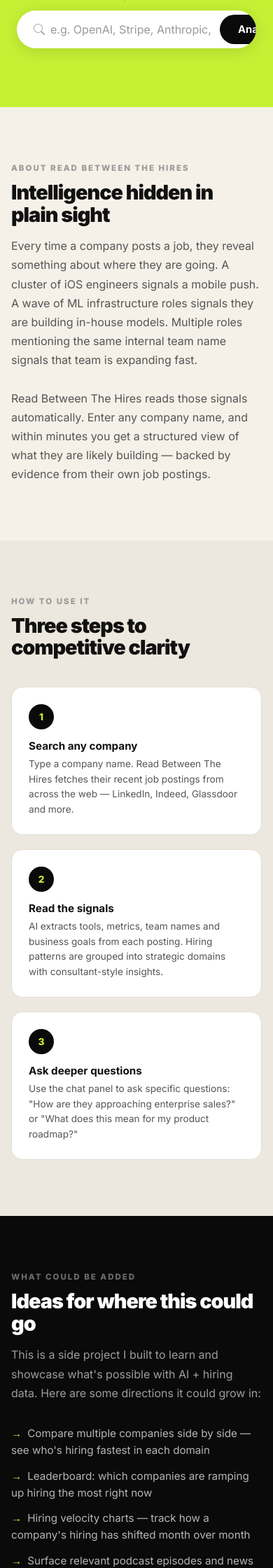
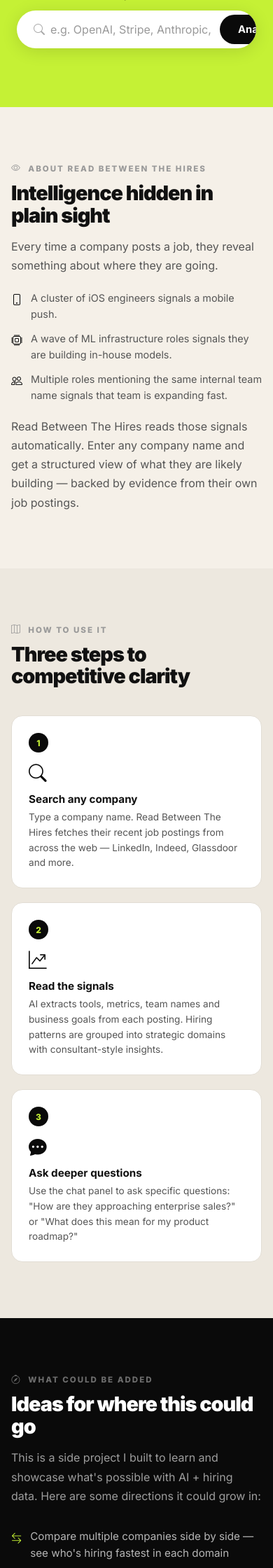
Before and after one commit to sath-commits/Compete_strategy, a Flask app: page / in a window 390 px wide. Shown: the part 400-2640 px from the top of the page at 70% size. Run offline with Flask 3, Linux system fonts and the light colour scheme; data that the repository does not hold is empty.

Commit message:
Add icons tastefully throughout static sections
- Hero eyebrow: lightning bolt icon
- About: eye icon on eyebrow; signal examples restructured as icon list
  (phone → mobile, cpu → ML infra, people → team expansion)
- How to Use: map icon on eyebrow; large icons on each step card
  (search, graph-up-arrow, chat-dots)
- Ideas section: compass icon on eyebrow; each idea gets a relevant icon
  (compare, trophy, graph, newspaper, envelope, grid heatmap)
- Contact: person-circle icon on eyebrow

Co-Authored-By: Claude Sonnet 4.6 <noreply@anthropic.com>

```diff
--- a/templates/index.html
+++ b/templates/index.html
@@ -337,12 +337,16 @@
     .steps { display: grid; grid-template-columns: repeat(auto-fit, minmax(220px, 1fr)); gap: 20px; margin-top: 40px; }
     .step-card { background: var(--white); border-radius: var(--radius); padding: 24px; border: 1px solid var(--border); }
     .step-num {
-      width: 36px; height: 36px; background: var(--black); color: var(--lime);
+      width: 28px; height: 28px; background: var(--black); color: var(--lime);
       border-radius: 50%; display: flex; align-items: center; justify-content: center;
-      font-size: 0.85rem; font-weight: 800; margin-bottom: 14px;
+      font-size: 0.75rem; font-weight: 800; margin-bottom: 14px;
     }
+    .step-card-icon { font-size: 1.6rem; color: var(--black); display: block; margin-bottom: 12px; }
     .step-title { font-size: 0.95rem; font-weight: 700; margin-bottom: 6px; }
     .step-desc { font-size: 0.85rem; color: var(--text-2); line-height: 1.6; }
+
+    /* Section eyebrow icons */
+    .section-eyebrow i { margin-right: 5px; font-size: 0.8rem; }
 
     /* Roadmap */
     .roadmap-grid { display: grid; grid-template-columns: repeat(auto-fit, minmax(240px, 1fr)); gap: 16px; margin-top: 40px; }
@@ -528,7 +532,7 @@
 
 <!-- ── Hero ── -->
 <section class="hero">
-  <div class="hero-eyebrow">Competitive Intelligence · Powered by AI</div>
+  <div class="hero-eyebrow"><i class="bi bi-lightning-charge-fill"></i> Competitive Intelligence · Powered by AI</div>
   <h1>What is your competitor building?</h1>
   <p class="hero-sub">Analyze any company's hiring patterns and uncover their product strategy before they announce it.</p>
 
@@ -667,12 +671,27 @@
 <section class="info-section" id="about">
   <div class="container">
     <div style="max-width:680px">
-      <p class="section-eyebrow">About Read Between The Hires</p>
+      <p class="section-eyebrow"><i class="bi bi-eye"></i> About Read Between The Hires</p>
       <h2 class="section-heading">Intelligence hidden in plain sight</h2>
       <p class="section-body">
-        Every time a company posts a job, they reveal something about where they are going. A cluster of iOS engineers signals a mobile push. A wave of ML infrastructure roles signals they are building in-house models. Multiple roles mentioning the same internal team name signals that team is expanding fast.
-        <br><br>
-        Read Between The Hires reads those signals automatically. Enter any company name, and within minutes you get a structured view of what they are likely building — backed by evidence from their own job postings.
+        Every time a company posts a job, they reveal something about where they are going.
+      </p>
+      <div style="margin-top:20px;display:flex;flex-direction:column;gap:12px;max-width:560px">
+        <div style="display:flex;align-items:flex-start;gap:12px;font-size:0.9rem;color:var(--text-2);line-height:1.6">
+          <i class="bi bi-phone" style="color:var(--black);font-size:1rem;flex-shrink:0;margin-top:2px"></i>
+          <span>A cluster of iOS engineers signals a mobile push.</span>
+        </div>
+        <div style="display:flex;align-items:flex-start;gap:12px;font-size:0.9rem;color:var(--text-2);line-height:1.6">
+          <i class="bi bi-cpu" style="color:var(--black);font-size:1rem;flex-shrink:0;margin-top:2px"></i>
+          <span>A wave of ML infrastructure roles signals they are building in-house models.</span>
+        </div>
+        <div style="display:flex;align-items:flex-start;gap:12px;font-size:0.9rem;color:var(--text-2);line-height:1.6">
+          <i class="bi bi-people" style="color:var(--black);font-size:1rem;flex-shrink:0;margin-top:2px"></i>
+          <span>Multiple roles mentioning the same internal team name signals that team is expanding fast.</span>
+        </div>
+      </div>
+      <p class="section-body" style="margin-top:20px">
+        Read Between The Hires reads those signals automatically. Enter any company name and get a structured view of what they are likely building — backed by evidence from their own job postings.
       </p>
     </div>
   </div>
@@ -681,21 +700,24 @@
 <!-- ── How to Use ── -->
 <section class="info-section alt" id="how-to-use">
   <div class="container">
-    <p class="section-eyebrow">How to use it</p>
+    <p class="section-eyebrow"><i class="bi bi-map"></i> How to use it</p>
     <h2 class="section-heading">Three steps to competitive clarity</h2>
     <div class="steps">
       <div class="step-card">
         <div class="step-num">1</div>
+        <i class="bi bi-search step-card-icon"></i>
         <div class="step-title">Search any company</div>
         <div class="step-desc">Type a company name. Read Between The Hires fetches their recent job postings from across the web — LinkedIn, Indeed, Glassdoor and more.</div>
       </div>
       <div class="step-card">
         <div class="step-num">2</div>
+        <i class="bi bi-graph-up-arrow step-card-icon"></i>
         <div class="step-title">Read the signals</div>
         <div class="step-desc">AI extracts tools, metrics, team names and business goals from each posting. Hiring patterns are grouped into strategic domains with consultant-style insights.</div>
       </div>
       <div class="step-card">
         <div class="step-num">3</div>
+        <i class="bi bi-chat-dots-fill step-card-icon"></i>
         <div class="step-title">Ask deeper questions</div>
         <div class="step-desc">Use the chat panel to ask specific questions: "How are they approaching enterprise sales?" or "What does this mean for my product roadmap?"</div>
       </div>
@@ -706,16 +728,34 @@
 <!-- ── What's next ── -->
 <section class="info-section dark" id="roadmap">
   <div class="container">
-    <p class="section-eyebrow">What could be added</p>
+    <p class="section-eyebrow"><i class="bi bi-compass"></i> What could be added</p>
     <h2 class="section-heading" style="color:var(--white)">Ideas for where this could go</h2>
     <p class="section-body">This is a side project I built to learn and showcase what's possible with AI + hiring data. Here are some directions it could grow in:</p>
-    <ul style="margin-top:32px;list-style:none;display:flex;flex-direction:column;gap:12px;max-width:640px">
-      <li style="font-size:0.95rem;color:rgba(255,255,255,0.7);line-height:1.6"><span style="color:var(--lime);font-weight:700;margin-right:8px">→</span>Compare multiple companies side by side — see who's hiring fastest in each domain</li>
-      <li style="font-size:0.95rem;color:rgba(255,255,255,0.7);line-height:1.6"><span style="color:var(--lime);font-weight:700;margin-right:8px">→</span>Leaderboard: which companies are ramping up hiring the most right now</li>
-      <li style="font-size:0.95rem;color:rgba(255,255,255,0.7);line-height:1.6"><span style="color:var(--lime);font-weight:700;margin-right:8px">→</span>Hiring velocity charts — track how a company's hiring has shifted month over month</li>
-      <li style="font-size:0.95rem;color:rgba(255,255,255,0.7);line-height:1.6"><span style="color:var(--lime);font-weight:700;margin-right:8px">→</span>Surface relevant podcast episodes and news articles alongside the hiring signals</li>
-      <li style="font-size:0.95rem;color:rgba(255,255,255,0.7);line-height:1.6"><span style="color:var(--lime);font-weight:700;margin-right:8px">→</span>Weekly digest — email when a company you're tracking makes a big hiring move</li>
-      <li style="font-size:0.95rem;color:rgba(255,255,255,0.7);line-height:1.6"><span style="color:var(--lime);font-weight:700;margin-right:8px">→</span>Domain overlap heatmap across a whole competitive landscape</li>
+    <ul style="margin-top:32px;list-style:none;display:flex;flex-direction:column;gap:14px;max-width:640px">
+      <li style="display:flex;align-items:flex-start;gap:12px;font-size:0.95rem;color:rgba(255,255,255,0.7);line-height:1.6">
+        <i class="bi bi-arrow-left-right" style="color:var(--lime);flex-shrink:0;margin-top:3px"></i>
+        Compare multiple companies side by side — see who's hiring fastest in each domain
+      </li>
+      <li style="display:flex;align-items:flex-start;gap:12px;font-size:0.95rem;color:rgba(255,255,255,0.7);line-height:1.6">
+        <i class="bi bi-trophy-fill" style="color:var(--lime);flex-shrink:0;margin-top:3px"></i>
+        Leaderboard: which companies are ramping up hiring the most right now
+      </li>
+      <li style="display:flex;align-items:flex-start;gap:12px;font-size:0.95rem;color:rgba(255,255,255,0.7);line-height:1.6">
+        <i class="bi bi-graph-up" style="color:var(--lime);flex-shrink:0;margin-top:3px"></i>
+        Hiring velocity charts — track how a company's hiring has shifted month over month
+      </li>
+      <li style="display:flex;align-items:flex-start;gap:12px;font-size:0.95rem;color:rgba(255,255,255,0.7);line-height:1.6">
+        <i class="bi bi-newspaper" style="color:var(--lime);flex-shrink:0;margin-top:3px"></i>
+        Surface relevant podcast episodes and news articles alongside the hiring signals
+      </li>
+      <li style="display:flex;align-items:flex-start;gap:12px;font-size:0.95rem;color:rgba(255,255,255,0.7);line-height:1.6">
+        <i class="bi bi-envelope-fill" style="color:var(--lime);flex-shrink:0;margin-top:3px"></i>
+        Weekly digest — email when a company you're tracking makes a big hiring move
+      </li>
+      <li style="display:flex;align-items:flex-start;gap:12px;font-size:0.95rem;color:rgba(255,255,255,0.7);line-height:1.6">
+        <i class="bi bi-grid-3x3-gap-fill" style="color:var(--lime);flex-shrink:0;margin-top:3px"></i>
+        Domain overlap heatmap across a whole competitive landscape
+      </li>
     </ul>
   </div>
 </section>
@@ -723,7 +763,7 @@
 <!-- ── Contact ── -->
 <section class="info-section dark" id="contact" style="padding-top:0;border-top:1px solid rgba(255,255,255,0.06)">
   <div class="container">
-    <p class="section-eyebrow">Built by</p>
+    <p class="section-eyebrow"><i class="bi bi-person-circle"></i> Built by</p>
     <h2 class="section-heading" style="color:var(--white)">Sathappan</h2>
     <p class="section-body">
       Product and strategy professional passionate about building tools that give teams an unfair competitive advantage.
```
